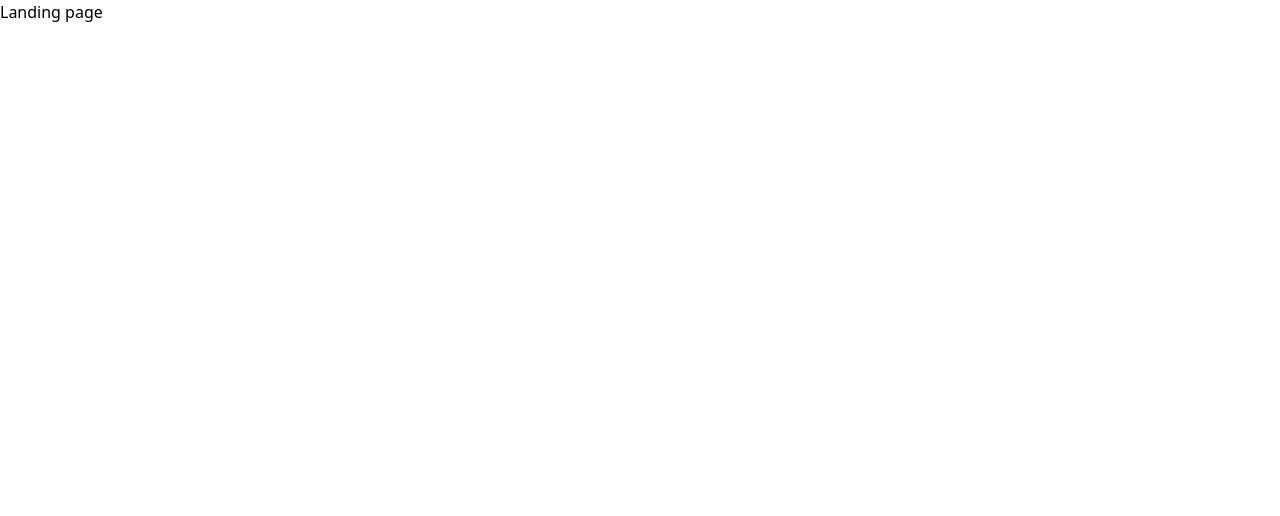
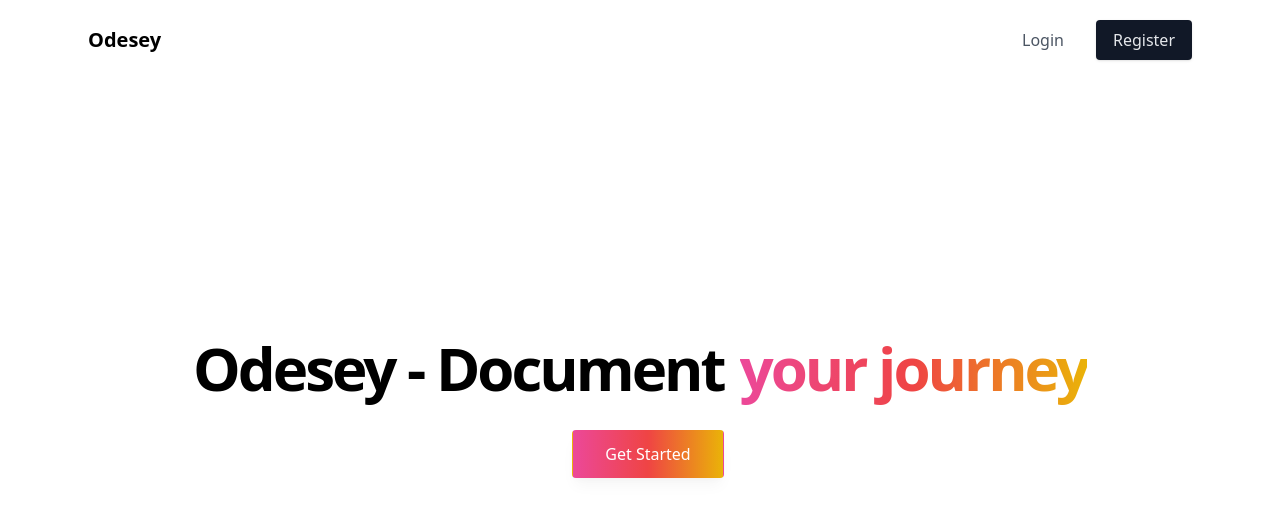
Before and after one commit to skarthikeyan96/odesey-frontend, a Next.js app: page / in a window 1280 px wide. Shown: the top 516 px of the page. Built offline with nearby package versions, Linux system fonts and the light colour scheme.

Commit message:
feat: add landing page

```diff
--- a/components/Navbar.tsx
+++ b/components/Navbar.tsx
@@ -21,7 +21,13 @@ const Navbar = (props: any) => {
         </li>
 
         <li>
-          <NavLink name="Register" route="register" />
+        <Link
+                      className="btn-sm text-gray-200 bg-gray-900 hover:bg-gray-800 ml-3"
+                      href="/register"
+                    >
+                      <span>Register</span>
+
+                    </Link>
         </li>
       </>
     );
--- a/pages/index.tsx
+++ b/pages/index.tsx
@@ -1,17 +1,96 @@
 import Head from "next/head";
 import FormComponent from "../components/RegisterForm";
 import Navbar from "../components/Navbar";
+import Link from "next/link";
 export default function Home() {
   return (
-    <div >
+    <div>
       <Head>
         <title>Odesey Front End</title>
         <meta name="description" content="Generated by create next app" />
         <link rel="icon" href="/favicon.ico" />
       </Head>
 
-          <p> Landing page </p>
+      <div className="flex flex-col min-h-screen overflow-hidden">
+        <header className="fixed w-full z-30 md:bg-opacity-90 transition duration-300 ease-in-out false">
+          <div className="max-w-6xl mx-auto px-5 sm:px-6">
+            <div className="flex items-center justify-between h-16 md:h-20">
+              <div className="flex-shrink-0 mr-4">
+                <Link href="/" className="flex items-center">
+                  <span className="self-center text-xl font-semibold whitespace-nowrap ">
+                    Odesey
+                  </span>
+                </Link>
+              </div>
+              <nav className="flex flex-grow">
+                <ul className="flex flex-grow justify-end flex-wrap items-center">
+                  <li>
+                    <Link
+                      className="font-medium text-gray-600 hover:text-gray-900 px-5 py-3 flex items-center transition duration-150 ease-in-out"
+                      href="/login"
+                    >
+                     Login
+                    </Link>
+                  </li>
+                  <li>
+                    <Link
+                      className="btn-sm text-gray-200 bg-gray-900 hover:bg-gray-800 ml-3"
+                      href="/register"
+                    >
+                      <span>Register</span>
 
+                    </Link>
+                  </li>
+                </ul>
+              </nav>
+            </div>
+          </div>
+        </header>
+
+        <main className="flex-grow">
+          <section className="relative flex h-screen items-center justify-center">
+
+            <div className="max-w-6xl mx-auto px-4 sm:px-6">
+              <div className="pt-32 pb-12 md:pt-40 md:pb-20">
+                <div className="text-center pb-12 md:pb-16">
+                  <h1
+                    className="text-5xl md:text-6xl font-extrabold leading-tighter tracking-tighter mb-4 aos-init aos-animate"
+                    data-aos="zoom-y-out"
+                  >
+                    Odesey - Document
+                    <span className="ml-4 bg-clip-text text-transparent bg-gradient-to-r from-pink-500 via-red-500 to-yellow-500">
+                     your journey
+                    </span>
+                  </h1>
+
+                  <div className="max-w-3xl mx-auto">
+                    <p
+                      className="text-xl text-gray-600 mb-8 aos-init aos-animate"
+
+                    >
+
+                    </p>
+                    <div
+                      className="max-w-xs mx-auto sm:max-w-none sm:flex sm:justify-center aos-init aos-animate"
+
+                    >
+                      <div>
+                        <Link
+                          className="btn text-white bg-gray-900 hover:bg-gray-800 w-full sm:w-auto sm:ml-4 bg-gradient-to-r from-pink-500 via-red-500 to-yellow-500"
+                          href="/register"
+                        >
+                          Get Started
+                        </Link>
+                      </div>
+                    </div>
+                  </div>
+                </div>
+
+              </div>
+            </div>
+          </section>
+        </main>
+      </div>
     </div>
   );
 }
--- a/styles/globals.css
+++ b/styles/globals.css
@@ -44,3 +44,33 @@
     transform: rotate(0deg);
   }
 }
+
+.btn,.btn-sm {
+  display: inline-flex;
+  align-items: center;
+  justify-content: center;
+  border-radius: .25rem;
+  border-width: 1px;
+  border-color: transparent;
+  font-weight: 500;
+  line-height: 1.375;
+  transition-property: color,background-color,border-color,fill,stroke,opacity,box-shadow,transform,filter,-webkit-text-decoration-color,-webkit-backdrop-filter;
+  transition-property: color,background-color,border-color,text-decoration-color,fill,stroke,opacity,box-shadow,transform,filter,backdrop-filter;
+  transition-property: color,background-color,border-color,text-decoration-color,fill,stroke,opacity,box-shadow,transform,filter,backdrop-filter,-webkit-text-decoration-color,-webkit-backdrop-filter;
+  transition-duration: .15s;
+  transition-timing-function: cubic-bezier(.4,0,.2,1)
+}
+
+.btn {
+  padding: .75rem 2rem;
+  --tw-shadow: 0 10px 15px -3px rgba(0, 0, 0, .04), 0 4px 6px -2px rgba(0, 0, 0, .02);
+  --tw-shadow-colored: 0 10px 15px -3px var(--tw-shadow-color), 0 4px 6px -2px var(--tw-shadow-color);
+  box-shadow: var(--tw-ring-offset-shadow, 0 0 #0000),var(--tw-ring-shadow, 0 0 #0000),var(--tw-shadow)
+}
+
+.btn-sm {
+  padding: .5rem 1rem;
+  --tw-shadow: 0 1px 3px 0 rgb(0 0 0 / .1), 0 1px 2px -1px rgb(0 0 0 / .1);
+  --tw-shadow-colored: 0 1px 3px 0 var(--tw-shadow-color), 0 1px 2px -1px var(--tw-shadow-color);
+  box-shadow: var(--tw-ring-offset-shadow, 0 0 #0000),var(--tw-ring-shadow, 0 0 #0000),var(--tw-shadow)
+}
```
